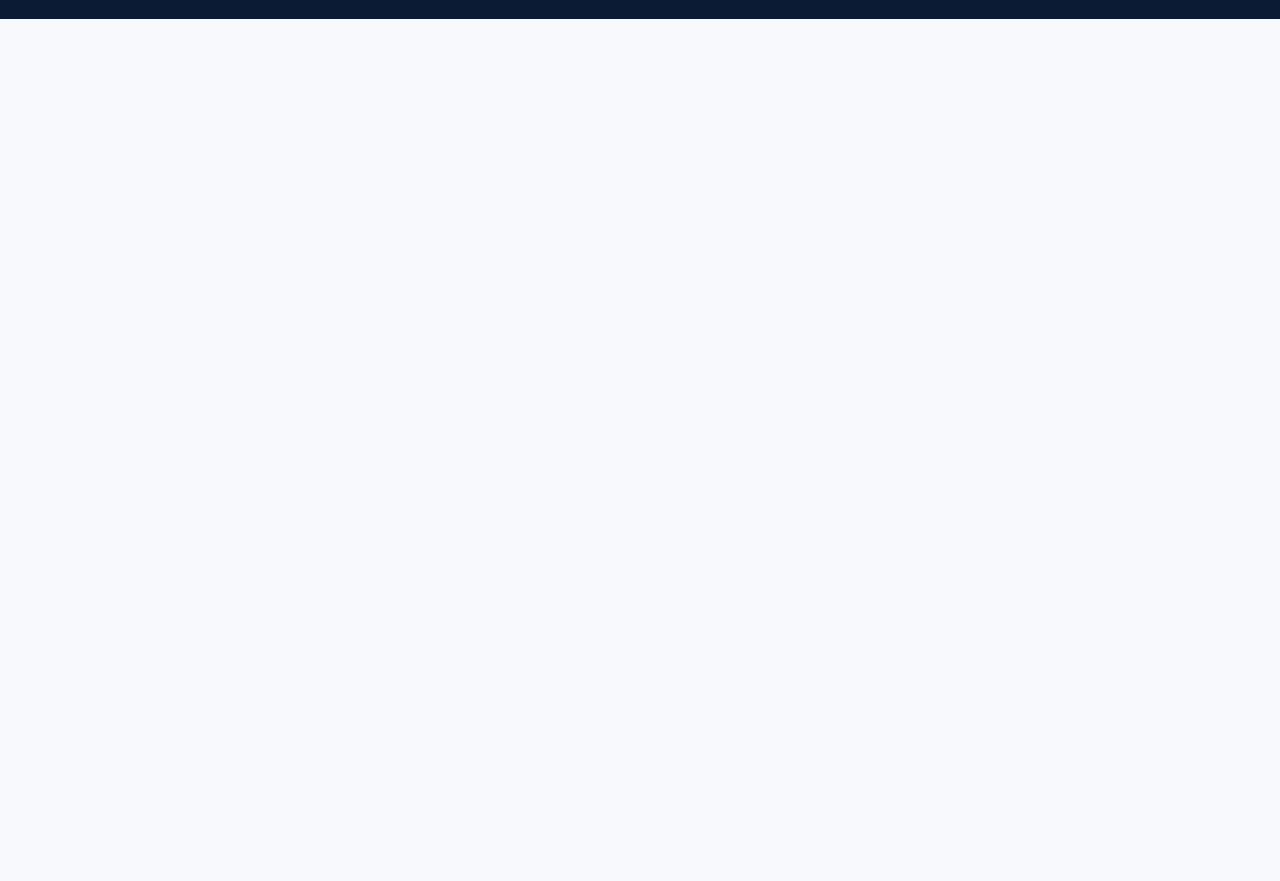
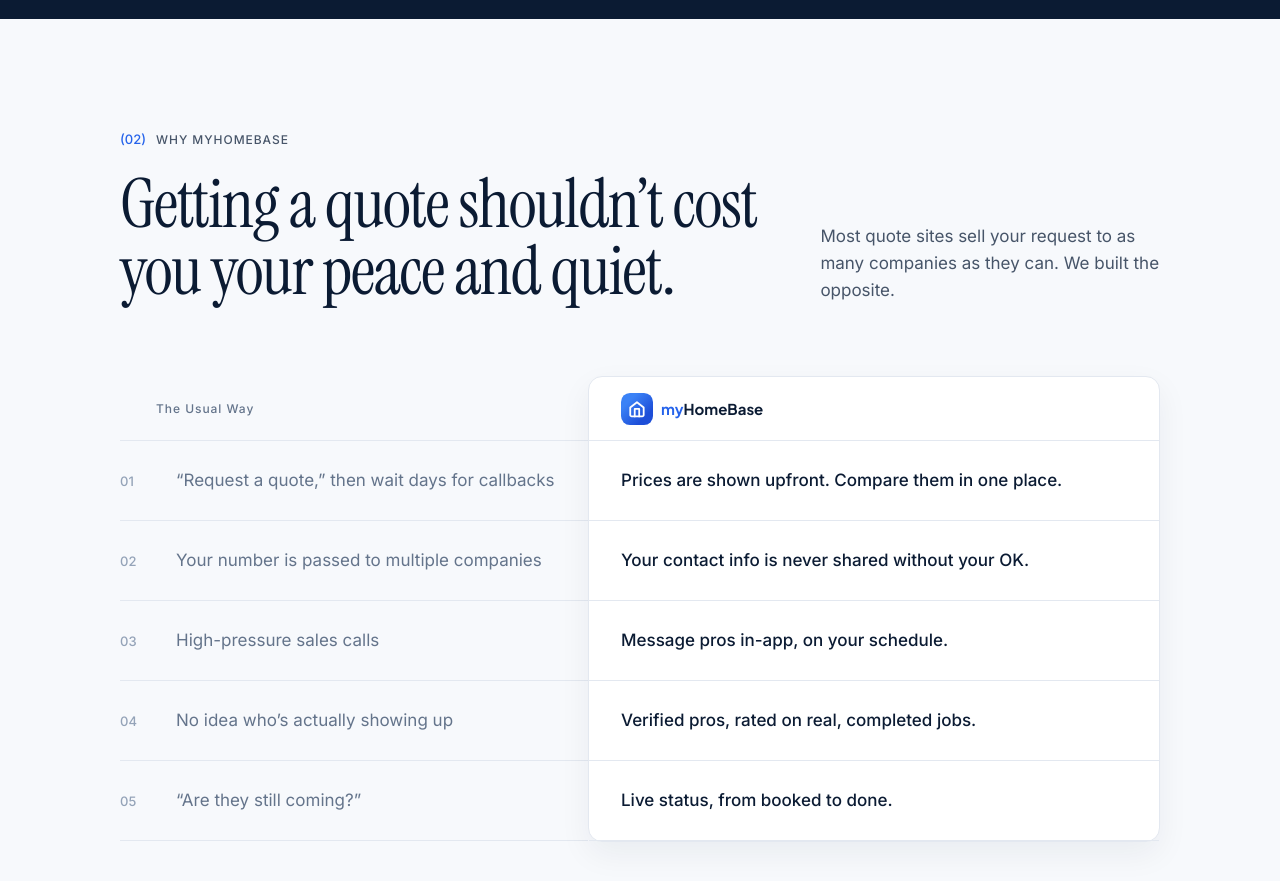
Before and after one commit to ri12oe/myHomeBase, a React (Vite) app: page / in a window 1280 px wide. Shown: the part 2160-3041 px from the top of the page. Before the commit the page ends 2179 px from the top, so only its background shows below. Built offline with nearby package versions, Linux system fonts and the light colour scheme.

Commit message:
feat: add Comparsion component with styles and integrate into App

```diff
--- a/src/App.tsx
+++ b/src/App.tsx
@@ -2,7 +2,7 @@ import Navbar from './components/Navbar'
 import Hero from './components/Hero'
 import PromiseStrip from './components/promisStrip'
 import Statement from './components/statement'
-
+import Comparsion from './components/comparsion'
 export default function App() {
   return (
     <>
@@ -10,6 +10,7 @@ export default function App() {
       <Hero />
       <PromiseStrip />
       <Statement />
+      <Comparsion />
     </>
   )
 }
--- /dev/null
+++ b/src/components/comparsion.module.scss
@@ -0,0 +1,283 @@
+@use '../styles/variables' as *;
+@use '../styles/mixins' as *;
+
+.comparsionMain {
+  padding: 64px 20px;
+  display: flex;
+  flex-direction: column;
+  align-items: flex-start;
+  gap: 40px;
+  align-self: stretch;
+  background-color: $color-background;
+
+  .headerRow {
+    display: flex;
+    width: 100%;
+    flex-direction: column;
+    align-items: flex-start;
+    gap: 24px;
+    align-self: stretch;
+    .title {
+      display: flex;
+      width: 100%;
+      flex-direction: column;
+      align-items: flex-start;
+      gap: 20px;
+      label {
+        display: flex;
+        align-items: center;
+        gap: 10px;
+        .labelNumber {
+          color: $color-blue600Primary;
+          font-family: $font-body;
+          font-size: 13px;
+          font-weight: 500;
+        }
+        .labelText {
+          color: $color-ink600;
+          font-family: $font-body;
+          font-size: 12px;
+          font-weight: 500;
+          letter-spacing: 0.96px;
+          text-transform: uppercase;
+        }
+      }
+      .sectionTitle {
+        width: 100%;
+        max-width: 700px;
+        color: $color-ink900;
+        font-family: $font-main;
+        font-size: 40px;
+        font-weight: 400;
+        line-height: 1.05;
+        letter-spacing: -0.8px;
+      }
+    }
+    .headerSub {
+      width: 100%;
+      max-width: 360px;
+      color: $color-ink600;
+      font-family: $font-body;
+      font-size: 16px;
+      font-weight: 400;
+      line-height: 24px;
+    }
+  }
+
+  .comparisonTable {
+    display: flex;
+    width: 100%;
+    flex-direction: column;
+    align-items: flex-start;
+    align-self: stretch;
+    gap: 24px;
+    .columnBefore {
+      display: flex;
+      width: 100%;
+      padding: 1px 0;
+      flex-direction: column;
+      align-items: flex-start;
+      .columnTopFrame {
+        display: flex;
+        min-height: 56px;
+        padding: 0 16px;
+        align-items: center;
+        gap: 12px;
+        align-self: stretch;
+        border-bottom: 1px solid $color-border;
+        .columnTopText {
+          color: $color-ink500;
+          font-family: $font-body;
+          font-size: 12px;
+          font-weight: 500;
+          letter-spacing: 0.96px;
+        }
+      }
+      .columnFrame {
+        display: flex;
+        min-height: 68px;
+        padding: 16px;
+        align-items: center;
+        align-self: stretch;
+        border-bottom: 1px solid $color-border;
+        .columnFrameNumber {
+          width: 40px;
+          flex: 0 0 40px;
+          color: $color-ink400;
+          font-family: $font-body;
+          font-size: 13px;
+          font-weight: 500;
+        }
+        .columnFrameText {
+          min-width: 0;
+          flex: 1 1 auto;
+          color: $color-ink500;
+          font-family: $font-body;
+          font-size: 15px;
+          font-weight: 400;
+          line-height: 1.45;
+        }
+      }
+    }
+    .columnAfter {
+      display: flex;
+      width: 100%;
+      min-width: 0;
+      flex-direction: column;
+      align-items: flex-start;
+      flex: 1 0 0;
+      border-radius: 14px;
+      border: 1px solid $color-border;
+      background-color: #fff;
+      box-shadow: 0 12px 32px 0 rgba(11, 27, 51, 0.06);
+      .columnTopAfterFrame {
+        display: flex;
+        min-height: 56px;
+        padding: 0 16px;
+        align-items: center;
+        gap: 8px;
+        align-self: stretch;
+        border-bottom: 1px solid $color-border;
+        .homeIconWrapper {
+          display: flex;
+          align-items: center;
+          justify-content: center;
+          width: 32px;
+          height: 32px;
+          flex-shrink: 0;
+          border-radius: 8.96px;
+          background: linear-gradient(
+            135deg,
+            $color-blue500 25%,
+            $color-blue700 75%
+          );
+        }
+        .nameBrand {
+          color: $color-ink900;
+          font-size: 15px;
+          font-family: $font-logo;
+          font-weight: 700;
+          .nameBrandHighlight {
+            color: $color-blue600Primary;
+          }
+        }
+      }
+      .columnAfterFrame {
+        display: flex;
+        min-height: 68px;
+        padding: 16px;
+        align-items: center;
+        gap: 24px;
+        align-self: stretch;
+        border-bottom: 1px solid $color-border;
+        .columnFrameText {
+          min-width: 0;
+          flex: 1 1 auto;
+          color: $color-ink900;
+          font-size: 15px;
+          font-family: $font-body;
+          font-weight: 500;
+          line-height: 1.45;
+        }
+      }
+    }
+  }
+
+  @include tablet-up {
+    padding: 80px 40px;
+    gap: 56px;
+
+    .headerRow .title .sectionTitle {
+      font-size: 52px;
+      letter-spacing: -1.04px;
+    }
+
+    .comparisonTable {
+      gap: 32px;
+
+      .columnFrame .columnFrameText,
+      .columnAfter .columnAfterFrame .columnFrameText {
+        font-size: 16px;
+      }
+    }
+  }
+
+  @include desktop-up {
+    padding: 112px 120px;
+    gap: 72px;
+
+    .headerRow {
+      flex-direction: row;
+      justify-content: space-between;
+      align-items: flex-end;
+      gap: 40px;
+
+      .title {
+        width: auto;
+        flex: 1 1 auto;
+        min-width: 0;
+        gap: 24px;
+
+        .sectionTitle {
+          font-size: 68px;
+          line-height: 66.64px;
+          letter-spacing: -1.36px;
+        }
+      }
+
+      .headerSub {
+        flex: 0 1 360px;
+        width: auto;
+        font-size: 17px;
+        line-height: 27px;
+      }
+    }
+
+    .comparisonTable {
+      flex-direction: row;
+      gap: 0;
+
+      .columnBefore {
+        width: 45%;
+
+        .columnTopFrame {
+          min-height: 64px;
+          padding: 0 28px 0 36px;
+          gap: 24px;
+        }
+
+        .columnFrame {
+          min-height: 80px;
+          padding: 16px 20px 16px 0;
+
+          .columnFrameNumber {
+            width: 56px;
+            flex-basis: 56px;
+          }
+
+          .columnFrameText {
+            font-size: 17px;
+          }
+        }
+      }
+
+      .columnAfter {
+        flex: 1 1 0;
+
+        .columnTopAfterFrame {
+          min-height: 64px;
+          padding: 0 28px 0 32px;
+        }
+
+        .columnAfterFrame {
+          min-height: 80px;
+          padding: 16px 28px 16px 32px;
+
+          .columnFrameText {
+            font-size: 17px;
+          }
+        }
+      }
+    }
+  }
+}
--- /dev/null
+++ b/src/components/comparsion.tsx
@@ -0,0 +1,95 @@
+import styles from './comparsion.module.scss'
+import HomeIcon from './HomeIcon'
+export default function Comparsion() {
+  return (
+    <main className={styles.comparsionMain}>
+      <div className={styles.headerRow}>
+        <div className={styles.title}>
+          <label>
+            <span className={styles.labelNumber}>(02)</span>
+            <span className={styles.labelText}>Why MyHomeBase</span>
+          </label>
+          <h2 className={styles.sectionTitle}>
+            Getting a quote shouldn’t cost you your peace and quiet.
+          </h2>
+        </div>
+        <span className={styles.headerSub}>
+          Most quote sites sell your request to as many companies as they can.
+          We built the opposite.
+        </span>
+      </div>
+      <div className={styles.comparisonTable}>
+        <div className={styles.columnBefore}>
+          <div className={styles.columnTopFrame}>
+            <span className={styles.columnTopText}>The Usual Way</span>
+          </div>
+          <div className={styles.columnFrame}>
+            <span className={styles.columnFrameNumber}>01</span>
+            <span className={styles.columnFrameText}>
+              “Request a quote,” then wait days for callbacks
+            </span>
+          </div>
+          <div className={styles.columnFrame}>
+            <span className={styles.columnFrameNumber}>02</span>
+            <span className={styles.columnFrameText}>
+              Your number is passed to multiple companies
+            </span>
+          </div>
+          <div className={styles.columnFrame}>
+            <span className={styles.columnFrameNumber}>03</span>
+            <span className={styles.columnFrameText}>
+              High-pressure sales calls
+            </span>
+          </div>
+          <div className={styles.columnFrame}>
+            <span className={styles.columnFrameNumber}>04</span>
+            <span className={styles.columnFrameText}>
+              No idea who’s actually showing up
+            </span>
+          </div>
+          <div className={styles.columnFrame}>
+            <span className={styles.columnFrameNumber}>05</span>
+            <span className={styles.columnFrameText}>
+              “Are they still coming?”
+            </span>
+          </div>
+        </div>
+        <div className={styles.columnAfter}>
+          <div className={styles.columnTopAfterFrame}>
+            <div className={styles.homeIconWrapper}>
+              <HomeIcon />
+            </div>
+            <span className={styles.nameBrand}>
+              <span className={styles.nameBrandHighlight}>my</span>HomeBase
+            </span>
+          </div>
+          <div className={styles.columnAfterFrame}>
+            <span className={styles.columnFrameText}>
+              Prices are shown upfront. Compare them in one place.
+            </span>
+          </div>
+          <div className={styles.columnAfterFrame}>
+            <span className={styles.columnFrameText}>
+              Your contact info is never shared without your OK.
+            </span>
+          </div>
+          <div className={styles.columnAfterFrame}>
+            <span className={styles.columnFrameText}>
+              Message pros in-app, on your schedule.
+            </span>
+          </div>
+          <div className={styles.columnAfterFrame}>
+            <span className={styles.columnFrameText}>
+              Verified pros, rated on real, completed jobs.
+            </span>
+          </div>
+          <div className={styles.columnAfterFrame}>
+            <span className={styles.columnFrameText}>
+              Live status, from booked to done.
+            </span>
+          </div>
+        </div>
+      </div>
+    </main>
+  )
+}
```
